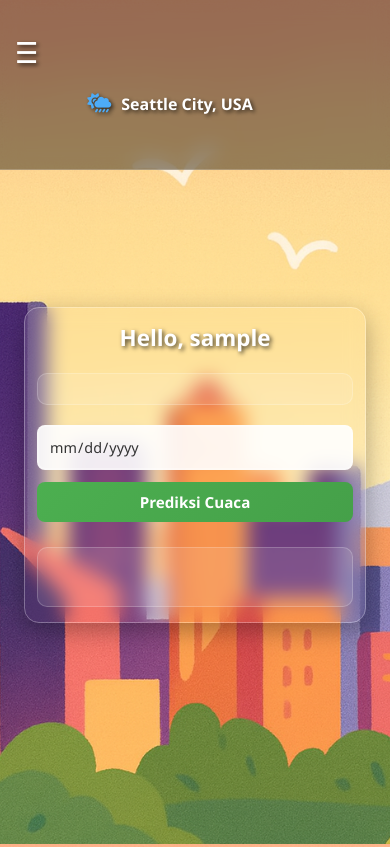
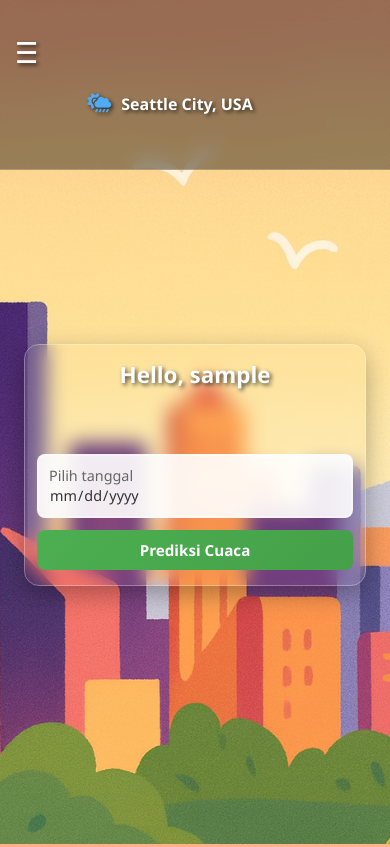
Before and after one commit to dikachafidh/weather-prediction, a Flask app: template templates/index.html in a window 390 px wide. Shown: the top 847 px of the page. Run offline with Flask 3, Linux system fonts and the light colour scheme; the template is opened without the code that fills it: most values are stand-ins (such as "Sample title", 1, 10 or a date in 2020); parts of the project's set-up code (start-up, migrations or seed data) failed here and were passed over; some libraries are stand-ins or nearby versions.

Commit message:
Update style.css

```diff
--- a/static/css/style.css
+++ b/static/css/style.css
@@ -136,7 +136,7 @@
     display: flex;
     justify-content: center;
     align-items: center;
-    padding: 100px 20px 40px; /* Padding atas untuk nav */
+    padding: 100px 20px 40px;
     max-width: 1200px;
     margin: 0 auto;
 }
@@ -158,14 +158,29 @@
 
 #greeting {
     font-size: 2.2rem;
-    margin-bottom: 20px;
+    margin-bottom: 15px;
     color: white;
 }
 
 #weather-text {
     font-size: 1.8rem;
-    margin-bottom: 20px;
+    margin-bottom: 15px;
     color: white;
+    min-height: 50px;
+}
+
+/* Weather Details - Hidden by default */
+#weather-details {
+    margin: 15px 0;
+    padding: 15px;
+    background: rgba(255, 255, 255, 0.1);
+    border-radius: 10px;
+    border: 1px solid rgba(255, 255, 255, 0.2);
+    display: none; /* Hidden by default */
+}
+
+#weather-details.has-content {
+    display: block; /* Show when has content */
 }
 
 /* Search Container */
@@ -184,6 +199,31 @@
     font-size: 1rem;
     width: 100%;
     color: #333;
+}
+
+/* Placeholder text for empty date input */
+input[type="date"]:empty::before {
+    content: "Pilih tanggal";
+    color: #666;
+}
+
+input[type="date"]:invalid::-webkit-datetime-edit {
+    color: #666;
+}
+
+/* Prediction Result - Hidden by default */
+#prediction-result {
+    margin-top: 20px;
+    padding: 20px;
+    background: rgba(255, 255, 255, 0.1);
+    border-radius: 10px;
+    border: 1px solid rgba(255, 255, 255, 0.2);
+    min-height: 60px;
+    display: none; /* Hidden by default */
+}
+
+#prediction-result.has-content {
+    display: block; /* Show when has content */
 }
 
 button {
@@ -205,23 +245,26 @@
     box-shadow: 0 5px 15px rgba(0, 0, 0, 0.3);
 }
 
-/* Prediction Result */
-#prediction-result {
-    margin-top: 25px;
-    padding: 20px;
-    background: rgba(255, 255, 255, 0.1);
-    border-radius: 10px;
-    border: 1px solid rgba(255, 255, 255, 0.2);
-    min-height: 60px;
+/* Weather Details Items */
+.weather-item {
+    display: flex;
+    justify-content: space-between;
+    padding: 8px 0;
+    border-bottom: 1px solid rgba(255, 255, 255, 0.1);
 }
 
-/* Weather Details */
-#weather-details {
-    margin: 20px 0;
-    padding: 15px;
-    background: rgba(255, 255, 255, 0.1);
-    border-radius: 10px;
-    border: 1px solid rgba(255, 255, 255, 0.2);
+.weather-item:last-child {
+    border-bottom: none;
+}
+
+.weather-label {
+    font-weight: 600;
+    color: rgba(255, 255, 255, 0.9);
+}
+
+.weather-value {
+    font-weight: 500;
+    color: #fff;
 }
 
 /* ======================================
@@ -242,10 +285,16 @@
 
     #weather-text {
         font-size: 1.5rem;
+        min-height: 40px;
     }
 
     .text {
         padding: 25px 20px;
+    }
+
+    #prediction-result {
+        padding: 15px;
+        min-height: 50px;
     }
 }
 
@@ -319,6 +368,7 @@
     #weather-text {
         font-size: 1.3rem;
         line-height: 1.3;
+        min-height: 35px;
     }
 
     /* Search Container Mobile */
@@ -354,6 +404,11 @@
         margin: 0;
         cursor: pointer;
     }
+
+    #prediction-result {
+        padding: 12px;
+        min-height: 45px;
+    }
 }
 
 /* ======================================
@@ -374,6 +429,7 @@
 
     #weather-text {
         font-size: 1.1rem;
+        min-height: 30px;
     }
 
     .text {
@@ -393,6 +449,11 @@
     .logout-btn {
         padding: 7px 14px;
         font-size: 0.85rem;
+    }
+
+    #prediction-result {
+        padding: 10px;
+        min-height: 40px;
     }
 }
 
@@ -418,10 +479,37 @@
     #weather-text {
         font-size: 1.2rem;
         margin-bottom: 10px;
+        min-height: 25px;
     }
 
     #search-container {
         margin-top: 15px;
         gap: 10px;
     }
+
+    #prediction-result {
+        margin-top: 15px;
+        padding: 10px;
+        min-height: 35px;
+    }
 }
+
+/* Animation for prediction result */
+@keyframes fadeIn {
+    from {
+        opacity: 0;
+        transform: translateY(10px);
+    }
+    to {
+        opacity: 1;
+        transform: translateY(0);
+    }
+}
+
+#prediction-result.has-content {
+    animation: fadeIn 0.5s ease-out;
+}
+
+#weather-details.has-content {
+    animation: fadeIn 0.5s ease-out;
+}
```
